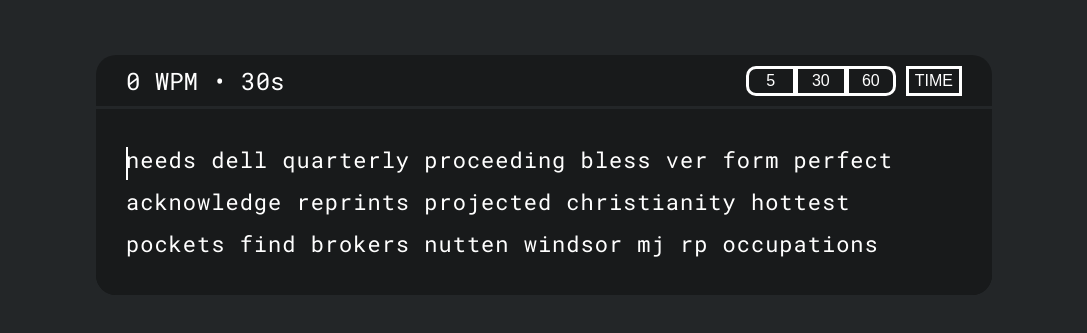
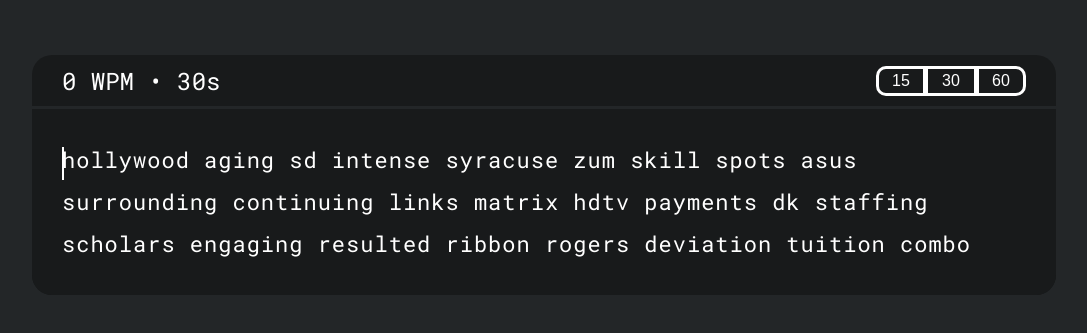
Before and after one commit to gabPetti/Protyping, a React (Vite) app in the folder client/: page / in a window 1280 px wide. Shown: the part 145-478 px from the top of the page, without its empty margins (96-1183 px from the left). Built offline with nearby package versions, Linux system fonts and the light colour scheme.

Commit message:
Remake typetest algorithm

```diff
--- a/client/src/components/dashboard/Dashboard.jsx
+++ b/client/src/components/dashboard/Dashboard.jsx
@@ -24,21 +24,7 @@
   CategoryScale,
   LinearScale,
   Title,
-  );
-
-  const dataRadar = {
-    labels: ['WPM', 'Accuracy', 'Raw', 'Consistency', 'Burst'],
-    datasets: [
-      {
-      label: false,
-      data: [64, 95, 64, 61, 2],
-      backgroundColor: 'rgba(255, 99, 132, 0.2)',
-      borderColor: 'rgba(255, 99, 132, 1)',
-      borderWidth: 2,
-      color: "white",
-    },
-  ],
-};
+);
 
 export const dataLine = {
   labels: [1,2,3,4,5,6,7,8,9,10,11,12,13,14,15],
@@ -116,6 +102,21 @@
 }
 
 export default function Dashboard({ wpm, accuracy, raw, consistency, burst }) {
+
+  const dataRadar = {
+    labels: ['WPM', 'Accuracy', 'Raw', 'Consistency', 'Burst'],
+    datasets: [
+      {
+        label: false,
+        data: [wpm, accuracy, raw, 61, 2],
+        backgroundColor: 'rgba(255, 99, 132, 0.2)',
+        borderColor: 'rgba(255, 99, 132, 1)',
+        borderWidth: 2,
+        color: "white",
+      },
+    ],
+  };
+
   return (
     <div className="dashboardContainer">
       <div className="dashboardWrapper">
--- a/client/src/components/stats/Stats.jsx
+++ b/client/src/components/stats/Stats.jsx
@@ -5,21 +5,29 @@
 const DEFAULT_MODE = "TIME";
 var totalTime = DEFAULT_TIME;
 
-export default function Stats({ onEnd, started, getTotalTime, getTotalWords, getMode, getWpm, typedChars }) {
+export default function Stats({ onEnd, started, getTotalTime, getTotalWords, getMode, getWpm, getRaw, typedChars, correctChars }) {
   const [mode, setMode] = useState(DEFAULT_MODE);
   const [totalWords, setTotalWords] = useState(DEFAULT_WORDS);
   const [time, setTime] = useState(DEFAULT_TIME);
   const [wpm, setWpm] = useState(0);
+  const [raw, setRaw] = useState(0);
 
   function handleWpm() {
     if (time > 0) {
-      setWpm(Math.round(typedChars * 12 / (totalTime - time + 1)))
+      setWpm(Math.round(correctChars * 12 / (totalTime - time + 1)))
+    }
+  }
+
+  function handleRaw() {
+    if (time > 0) {
+      setRaw(Math.round(typedChars * 12 / (totalTime - time + 1)))
     }
   }
 
   // timer end handler
   function handleEnd() {
     getWpm(wpm);
+    getRaw(raw);
     onEnd(true);
   }
 
@@ -29,11 +37,13 @@
       const interval = setInterval(() => {
         setTime(time - 1);
         handleWpm();
+        handleRaw();
       }, 1000);
       return () => clearInterval(interval);
     } else if (time < 1){
       handleEnd();
     } else if (started == false) {
+      setWpm(0);
       setWpm(0);
     }
   }, [time, started]);
@@ -43,6 +53,7 @@
       getMode("WORDS");
       setMode("WORDS");
     } else if (e === "mode" && mode === "WORDS") {
+      getTotalWords(200)
       getMode("TIME");
       setMode("TIME");
     } else if (mode === "TIME") {
@@ -65,10 +76,10 @@
           </span>
         </div>
         <div className="statsConfig">
-          <button onClick={() => handleConfig(5)}>5</button>
+          <button onClick={() => handleConfig(15)}>15</button>
           <button onClick={() => handleConfig(30)}>30</button>
           <button onClick={() => handleConfig(60)}>60</button>
-          <button onClick={() => handleConfig("mode")}>{mode}</button>
+          {/* <button onClick={() => handleConfig("mode")}>{mode}</button> */}
         </div>
       </div>
     </>
--- a/client/src/components/typetest/Typetest.jsx
+++ b/client/src/components/typetest/Typetest.jsx
@@ -8,14 +8,16 @@
 export default function Typetest({ onQuery }) {
   const [caret, setCaret] = useState({ left: 0, top: 6, line: 1, init: false });
   const [words, setWords] = useState([]);
-  const [typedChars, setTypedChars] = useState("12");
+  const [typedChars, setTypedChars] = useState(0);
+  const [correctChars, setCorrectChars] = useState(0);
   const [time, setTime] = useState();
 
   const [mode, setMode] = useState("TIME");
-  const [totalWords, setTotalWords] = useState(30);
+  const [totalWords, setTotalWords] = useState(100);
   const [totalTime, setTotalTime] = useState(30);
 
-  const [wpm, setWpm] = useState(0)
+  const [wpm, setWpm] = useState(0);
+  const [raw, setRaw] = useState(0);
   const [started, setStarted] = useState(false);
   const [end, setEnd] = useState(false);
   const inputElement = useRef();
@@ -31,7 +33,10 @@
   function handleKeyDown(e) {
     var zKey = 90;
     var vKey = 86;
-    if ((e.ctrlKey || e.metaKey) && e.keyCode == zKey || (e.ctrlKey || e.metaKey) && e.keyCode == vKey) {
+    var aKey = 65;
+    if ((e.ctrlKey || e.metaKey) && e.keyCode == zKey ||
+      (e.ctrlKey || e.metaKey) && e.keyCode == vKey ||
+      (e.ctrlKey || e.metaKey) && e.keyCode == aKey) {
       e.preventDefault();
       return false;
     }
@@ -42,8 +47,8 @@
     if (end === true) {
       onQuery({
         wpm: wpm,                                                    // kinda working
-        accuracy: (typedChars - errorChars) * 100 / typedChars,      // kinda working
-        raw: 0,                                                      // not working
+        accuracy: (typedChars - errorChars) * 100 / typedChars,      // kinda working, needs to add error from incorrect spacing
+        raw: typedChars,                                             // kinda working
         consistency: 0,                                              // not working
         burst: 0,                                                    // not working
         finished: true,                                              // working
@@ -55,16 +60,15 @@
   useEffect(() => {
     // reset variables
     setTypedChars(0);
+    setCorrectChars(0);
     errorChars = 0;
     oldInputElement = 0;
 
     var wordsArray = [];
     inputElement.current.value = "";
     var wordGenerated;
-    var wordsNum = mode === "TIME" ? 200 : totalWords;
-    for (let i = 0; i < wordsNum; i++) {
-      wordGenerated =
-        wordList.words[Math.floor(Math.random() * 9904)].split("");
+    for (let i = 0; i < totalWords; i++) {
+      wordGenerated = wordList.words[Math.floor(Math.random() * 9904)].split("");
       for (let j = 0; j < wordGenerated.length; j++) {
         wordGenerated[j] = {
           text: wordGenerated[j],
@@ -72,9 +76,10 @@
         };
       }
       wordGenerated.push({ text: "\xa0" });
-      wordsArray = wordsArray.concat([wordGenerated]);
+      wordsArray = wordsArray.concat({ textArray: wordGenerated, status: "" });
     }
-    wordsArray[0][0].status = "active";
+    wordsArray[0].textArray[0].status = "active";
+    wordsArray[0].status = "active";
     setWords([...wordsArray]);
     setStarted(false)
   }, [mode, totalWords, totalTime]);
@@ -86,6 +91,7 @@
       setTypedChars(x => x + 1);
     }
     oldInputElement = inputElement.current.value.length;
+
     var userInput = inputElement.current.value;
     userInput = userInput.split(" ");
     userInput = userInput.map((x) => x.split(""));
@@ -96,65 +102,73 @@
       ? (inputLength = 0)
       : (inputLength = userInput.length);
 
+    var iActive;
+    var jActive;
+    // locate active indexes
+    if (copyWords[userInput.length - 1].textArray[userInput[userInput.length - 1].length] == undefined) {
+      iActive = userInput.length;
+      jActive = 0;
+    } else {
+      iActive = userInput.length - 1;
+      jActive = userInput[userInput.length - 1].length;
+    }
+
     // word input checker
-    for (let i = Math.max(0, inputLength - 2); i < Math.min(totalWords, inputLength + 1); i++) {
+    for (let i = Math.max(0, inputLength - 2); i < inputLength + 1; i++) {
+      // get previous word, current word and next word length
       userInput[i] == undefined ? (subInputLength = 0) : (subInputLength = userInput[i].length);
-      words[i].pop();
-      for (let j = 0; j < Math.max(subInputLength, words[i].length); j++) {
-        // correction - next word unwriten
+      // remove space
+      copyWords[i].textArray.pop();
+
+      for (let j = 0; j < Math.max(subInputLength, words[i].textArray.length); j++) {
+        // not typed word
         if (userInput[i] === undefined) {
-          copyWords[i][j].status = "";
-        } else if (
-          userInput[i][j] == undefined &&
-          words[i][j].status == "extra"
-        ) {
-          while (j < words[i].length) {
-            copyWords[i].pop();
+          copyWords[i].textArray[j].status = "";
+
+        // not typed char
+        } else if (userInput[i][j] === undefined && i >= iActive && j >= jActive) {
+          if (words[i].textArray[j].status != "extra") {
+            copyWords[i].textArray[j].status = "";
+          } else {
+            // remove extra char
+            while (j < words[i].textArray.length) {
+              copyWords[i].textArray.pop();
+            }
           }
-        } else if (j > userInput[i].length - 1) {
-          copyWords[i][j].status = "";
 
-          // extra char
-        } else if (words[i][j] == undefined) {
-          copyWords[i][j] = { text: userInput[i][j], status: "extra" };
+        // missed char
+        } else if (userInput[i][j] == undefined && words[i].textArray[j].status != "extra") {
+          copyWords[i].textArray[j].status = "missed"
+
+        // extra char
+        } else if (words[i].textArray[j] == undefined) {
+          copyWords[i].textArray[j] = { text: userInput[i][j], status: "extra" };
           errorChars++;
 
-          // not typed/backspaced char
-        } else if (userInput[i][j] === undefined) {
-          copyWords[i][j].status = "";
+        // correct char
+        } else if (userInput[i][j] == words[i].textArray[j].text && words[i].textArray[j].status != "extra") {
+          if (words[i].textArray[j].status != "correct") {
+            setCorrectChars(x => x + 1);
+          }
+          copyWords[i].textArray[j].status = "correct";
 
-          // space
-        } else if (words[i][j] == "\xa0") {
-          copyWords[i][j].status = "";
-
-          // normal - wrong char
-        } else if (
-          userInput[i][j] != words[i][j].text &&
-          copyWords[i][j].status != "extra"
-        ) {
-          if (words[i][j].status != "incorrect") {
+        // incorrect char
+        } else if (userInput[i][j] != words[i].textArray[j].text && words[i].textArray[j].status != "extra") {
+          if (words[i].textArray[j].status != "incorrect") {
             errorChars++;
           }
-          copyWords[i][j].status = "incorrect";
-
-          // normal - right char
-        } else if (
-          userInput[i][j] == words[i][j].text &&
-          copyWords[i][j].status != "extra"
-        ) {
-          copyWords[i][j].status = "correct";
+          copyWords[i].textArray[j].status = "incorrect";
         }
       }
-      words[i].push({ text: "\xa0" });
+      // retrieve space
+      copyWords[i].textArray.push({ text: "\xa0" });
     }
 
     // locate active word
-    if (copyWords[userInput.length - 1][userInput[userInput.length - 1].length] == undefined) {
-      copyWords[userInput.length][0].status = "active";
+    if (copyWords[userInput.length - 1].textArray[userInput[userInput.length - 1].length] == undefined) {
+      copyWords[userInput.length].textArray[0].status = "active";
     } else {
-      copyWords[userInput.length - 1][
-        userInput[userInput.length - 1].length
-      ].status = "active";
+      copyWords[userInput.length - 1].textArray[userInput[userInput.length - 1].length].status = "active";
     }
 
     setWords([...copyWords]);
@@ -196,11 +210,13 @@
         <Stats
           started={started}
           typedChars={typedChars}
+          correctChars={correctChars}
           onEnd={setEnd}
           getTime={setTime}
           getWpm={setWpm}
-          getTotalWords={setTotalTime}
-          getTotalTime={setTotalWords}
+          getRaw={setRaw}
+          getTotalWords={setTotalWords}
+          getTotalTime={setTotalTime}
           getMode={setMode}
         />
         <div className="typetestInput">
@@ -216,8 +232,8 @@
         <div className="typetestText">
           <div id="caret" style={{ left: caret.left, top: caret.top }}></div>
           {words.map((word, i) => (
-            <div className="words" key={i}>
-              {word.map((letter, j) => (
+            <div className={`words ${word.status}`} key={i}>
+              {word.textArray.map((letter, j) => (
                 <span className={letter.status} key={j}>
                   {letter.text}
                 </span>
--- a/client/src/components/typetest/typetest.sass
+++ b/client/src/components/typetest/typetest.sass
@@ -6,7 +6,7 @@
   margin-top: 50px
 
   .typetestWrapper
-    width: max(70vw, 450px)
+    width: min(80vw, 1200px)
     border-radius: 20px
     background: #181A1B
 
@@ -54,3 +54,6 @@
           &.incorrect, &.extra
             color: #DB6E6E
             border-bottom: 2px solid #DB6E6E
+
+          &.missed
+            border-bottom: 2px solid #DB6E6E
```
